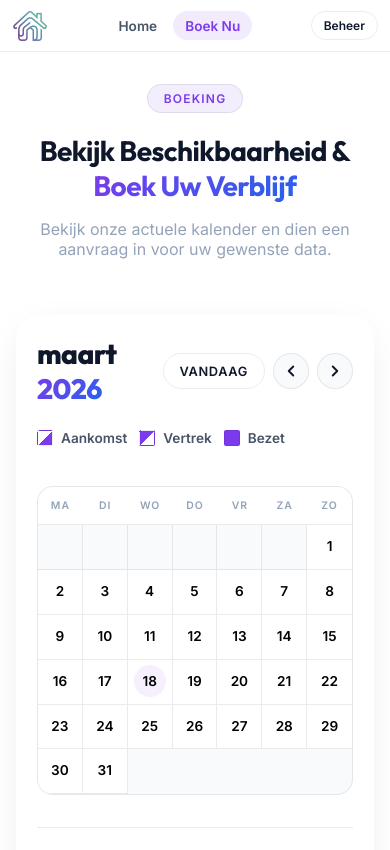
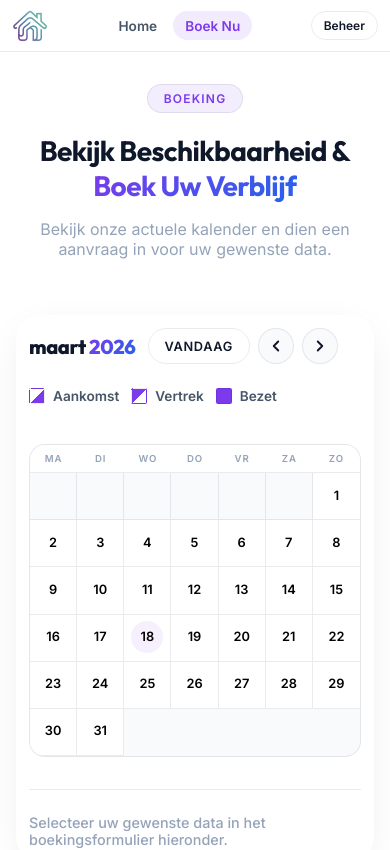
Before and after one commit to vincecoppens04/diamare86, a Vue app: page /calendar in a window 390 px wide. Shown: the top 850 px of the page. Built offline with nearby package versions, Linux system fonts and the light colour scheme; no server answers; the database is empty.

Commit message:
mobile version, small fixes

```diff
--- a/src/components/Calendar.vue
+++ b/src/components/Calendar.vue
@@ -245,6 +245,12 @@ const calendarDays = computed(() => {
   }
 }
 
+@media (max-width: 480px) {
+  .calendar-container {
+    padding: 0.75rem;
+  }
+}
+
 .cal-header {
   display: flex;
   flex-direction: column;
@@ -271,6 +277,11 @@ const calendarDays = computed(() => {
   margin: 0;
   font-weight: 800;
   letter-spacing: -0.02em;
+}
+
+@media (max-width: 640px) {
+  .cal-title { gap: 0.75rem; }
+  .cal-title h2 { font-size: 1.25rem; }
 }
 
 .cal-nav {
@@ -362,7 +373,7 @@ const calendarDays = computed(() => {
 
 .weekdays-grid {
   display: grid;
-  grid-template-columns: repeat(7, 1fr);
+  grid-template-columns: repeat(7, minmax(0, 1fr));
   background: white;
   border-bottom: 1px solid var(--surface-border);
 }
@@ -379,7 +390,7 @@ const calendarDays = computed(() => {
 
 .days-grid {
   display: grid;
-  grid-template-columns: repeat(7, 1fr);
+  grid-template-columns: repeat(7, minmax(0, 1fr));
 }
 
 .day-cell {
@@ -425,10 +436,15 @@ const calendarDays = computed(() => {
 }
 
 @media (max-width: 480px) {
-  .day-number { font-size: 0.85rem; }
-  .day-price { font-size: 0.55rem; }
-  .day-cell { padding: 0.25rem; }
-  .weekday { padding: 0.75rem 0.25rem; font-size: 0.65rem; }
+  .day-number { font-size: 0.8rem; }
+  .day-price { font-size: 0.5rem; }
+  .day-cell { padding: 0.125rem; min-width: 0; }
+  .weekday { padding: 0.5rem 0.125rem; font-size: 0.6rem; }
+}
+
+@media (max-width: 380px) {
+  .day-number { font-size: 0.75rem; }
+  .day-price { display: none; } /* Hide price on ultra-small screens to save space */
 }
 
 .padding-day {
```
